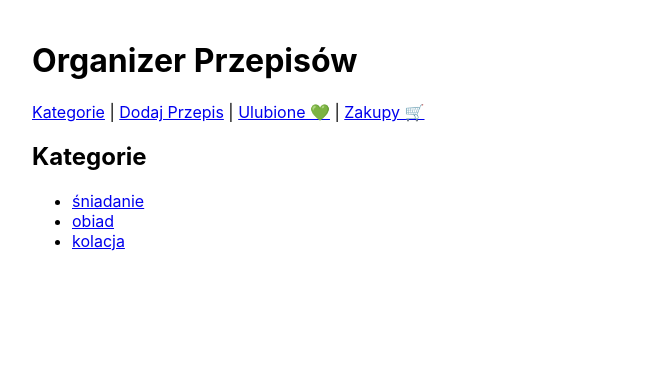
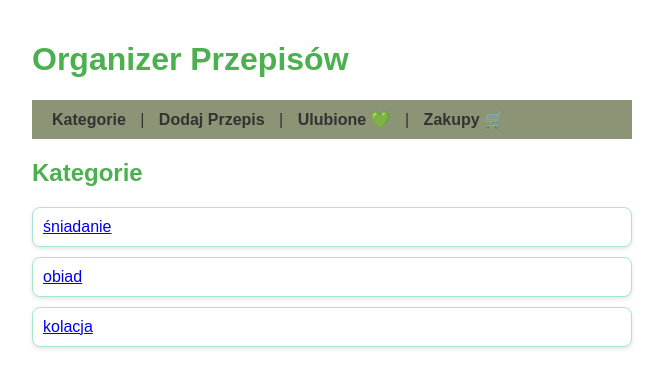
Before and after one commit to Wiktoria-dotcom/recipe-organizer, a React (Create React App) app in the folder recipe-frontend/: page / in a window 1280 px wide. Shown: the top 388 px of the page, without its empty margins (308-971 px from the left). Built offline with nearby package versions, Linux system fonts and the light colour scheme.

Commit message:
Add styles

```diff
--- a/recipe-frontend/src/App.css
+++ b/recipe-frontend/src/App.css
@@ -1,38 +1,64 @@
-.App {
-  text-align: center;
+body {
+  background-color: #ffffff;
+  font-family: 'Arial', sans-serif;
+  margin: 0;
+  padding: 0;
+  color: #333;
 }
 
-.App-logo {
-  height: 40vmin;
-  pointer-events: none;
+h1, h2, h3 {
+  color: #4CAF50; /* mocniejsza zieleń dla kontrastu */
 }
 
-@media (prefers-reduced-motion: no-preference) {
-  .App-logo {
-    animation: App-logo-spin infinite 20s linear;
-  }
+nav {
+  background-color: #8B9474;
+  padding: 10px;
+  margin-bottom: 20px;
 }
 
-.App-header {
-  background-color: #282c34;
-  min-height: 100vh;
-  display: flex;
-  flex-direction: column;
-  align-items: center;
-  justify-content: center;
-  font-size: calc(10px + 2vmin);
-  color: white;
+nav a {
+  color: #333;
+  margin: 0 10px;
+  text-decoration: none;
+  font-weight: bold;
 }
 
-.App-link {
-  color: #61dafb;
+nav a:hover {
+  text-decoration: underline;
 }
 
-@keyframes App-logo-spin {
-  from {
-    transform: rotate(0deg);
-  }
-  to {
-    transform: rotate(360deg);
-  }
+button {
+  background-color: #8BBD8B;
+  border: none;
+  padding: 8px 12px;
+  margin: 5px;
+  border-radius: 5px;
+  cursor: pointer;
+  font-weight: bold;
 }
+
+button:hover {
+  background-color: #F5A65B;
+}
+
+form input, form textarea, form select {
+  width: 100%;
+  padding: 8px;
+  margin: 8px 0;
+  border: 1px solid #ccc;
+  border-radius: 5px;
+}
+
+ul {
+  list-style: none;
+  padding: 0;
+}
+
+li {
+  background-color: #FFFFFF;
+  border: 1px solid #A8E6CF;
+  border-radius: 8px;
+  padding: 10px;
+  margin-bottom: 10px;
+  box-shadow: 0 2px 4px rgba(0,0,0,0.1);
+}
```
